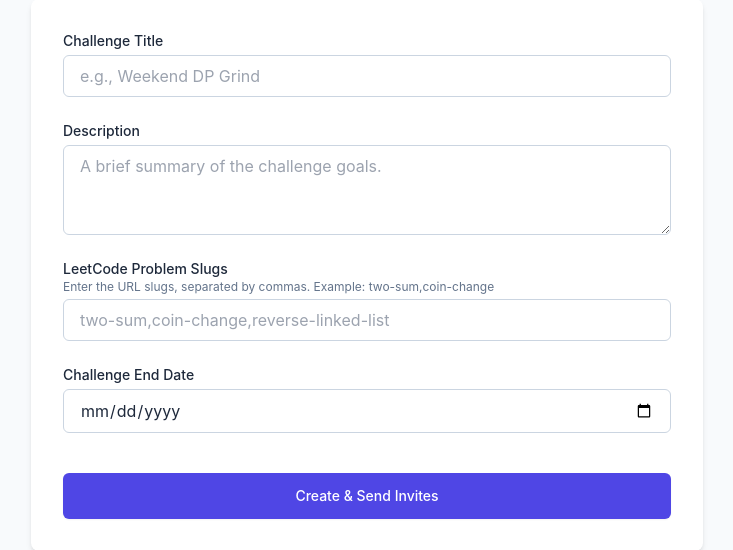
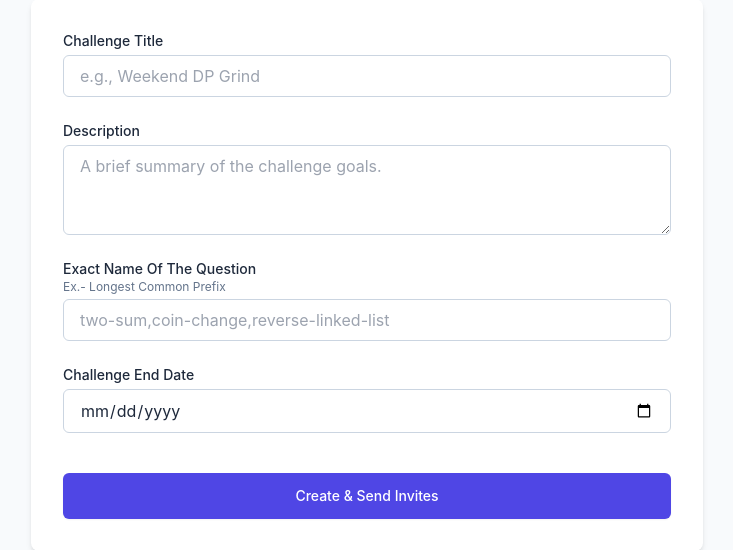
Before and after one commit to OmkarMishra07/progex1, a Flask app: page /challenges/create in a window 1280 px wide. Shown: the part 210-760 px from the top of the page, without its empty margins (273-1006 px from the left). Run offline with Flask 3, Linux system fonts and the light colour scheme; the visitor is signed in with stand-in values (Sample User, id 1); data that the repository does not hold is empty; parts of the project's set-up code (start-up, migrations or seed data) failed here and were passed over; some libraries are stand-ins or nearby versions; some web fonts are replaced.

```diff
--- a/app/templates/create_challenge.html
+++ b/app/templates/create_challenge.html
@@ -29,8 +29,8 @@
 
         <!-- Problems -->
         <div>
-            <label for="problems" class="block text-sm font-medium">LeetCode Problem Slugs</label>
-            <p class="text-xs text-slate-500 dark:text-slate-400 mb-1">Enter the URL slugs, separated by commas. Example: two-sum,coin-change</p>
+            <label for="problems" class="block text-sm font-medium">Exact Name Of The Question</label>
+            <p class="text-xs text-slate-500 dark:text-slate-400 mb-1">Ex.- Longest Common Prefix</p>
             <input type="text" name="problems" id="problems" required placeholder="two-sum,coin-change,reverse-linked-list"
                    class="mt-1 block w-full px-4 py-2 rounded-md bg-white dark:bg-slate-800 border border-slate-300 dark:border-slate-700 focus:ring-indigo-500 focus:outline-none">
         </div>
```
Also changed, not shown: app/templates/challenges.html (+13 -4 lines).
